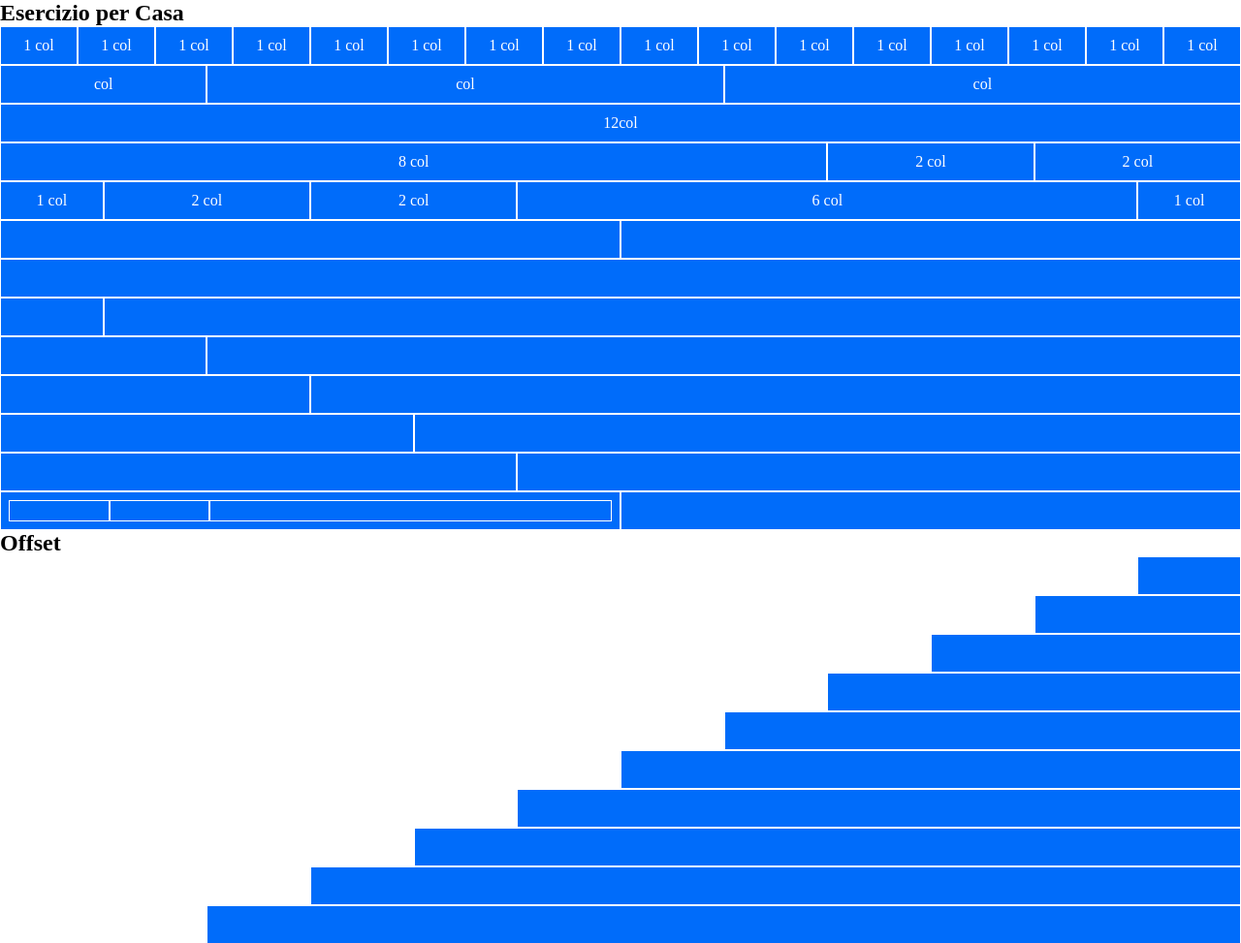
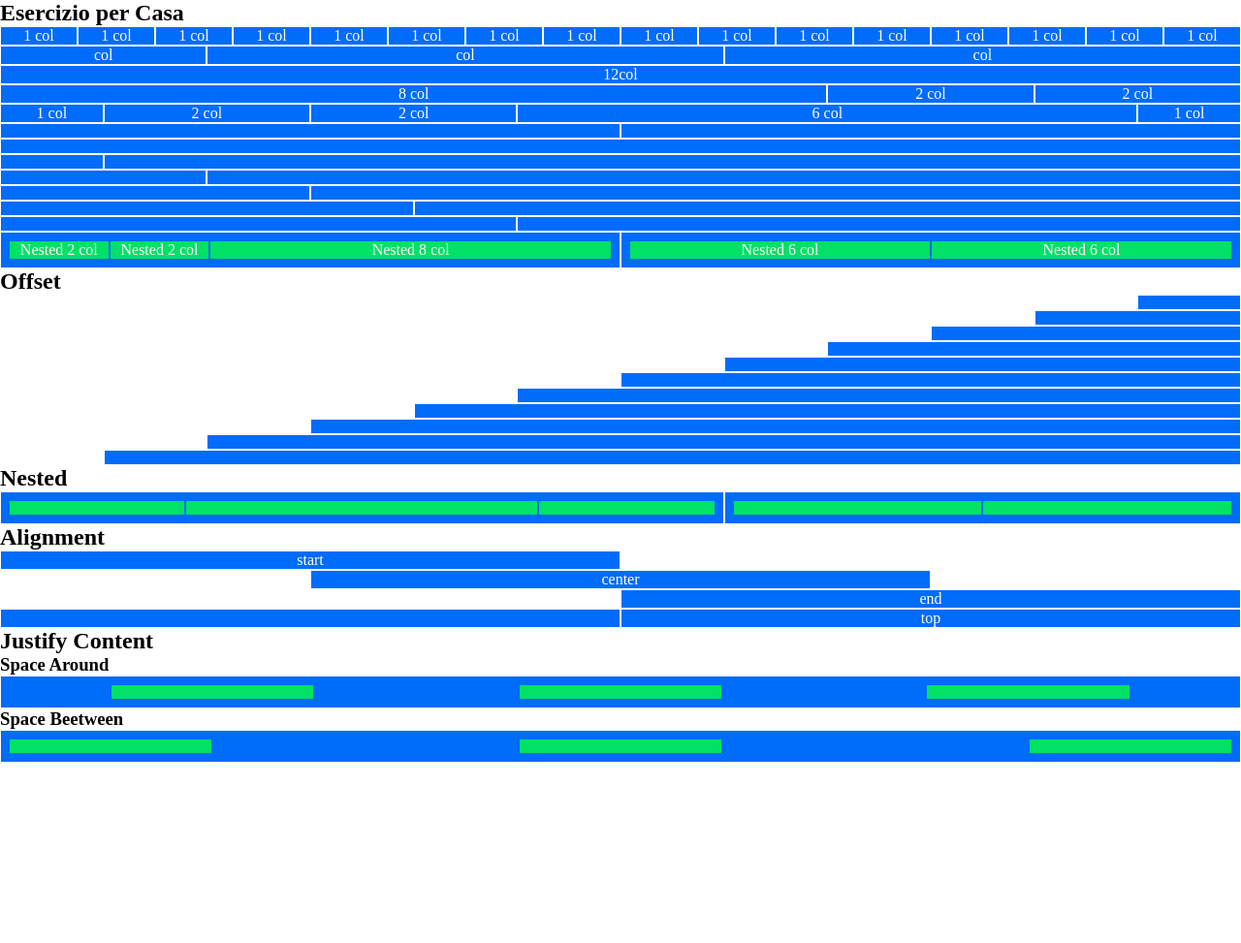
Before and after one commit to millooo94/-html-css-12bool, a plain HTML site: page index.html in a window 1280 px wide. Shown: the top 973 px of the page at 97% size. After the commit the page ends 800 px from the top, so only its background shows below. Drawn offline with Linux system fonts and the light colour scheme.

Commit message:
Refactor all

```diff
--- a/css/12bool.css
+++ b/css/12bool.css
@@ -18,6 +18,14 @@
 
 .nest {
     display: flex;
+}
+
+.space-around {
+    justify-content: space-around;
+}
+
+.space-between {
+    justify-content: space-between;
 }
 
 
--- a/css/style.css
+++ b/css/style.css
@@ -1,17 +1,22 @@
 [class*=col] {
+    background-color: #006cfa;
+    min-height: 1rem;
+    border: 1px solid white;
+}
+
+[class*=col] div {
+    background-color: #00e165;
+    border-color: #006cfa;
+}
+
+/* [class*=colbig] {
     background-color: #006cfa;
     height: 100%;
     border: 1px solid white;
-}
-
-[class*=colbig] {
-    background-color: #006cfa;
-    height: 100%;
-    border: 1px solid white;
-}
+} */
 
 
 
 .row {
-    height: 2.5rem;
+    min-height: 1rem;
 }
--- a/index.html
+++ b/index.html
@@ -9,24 +9,25 @@
     <link rel="stylesheet" href="css/style.css">
 </head>
 <body>
+    <section class="section-1 container">
         <h2>Esercizio per Casa</h2>
     <div class="row">
-        <div class="col-1"><div class="text">1 col</div></div>
-        <div class="col-1"><div class="text">1 col</div></div>
-        <div class="col-1"><div class="text">1 col</div></div>
-        <div class="col-1"><div class="text">1 col</div></div>
-        <div class="col-1"><div class="text">1 col</div></div>
-        <div class="col-1"><div class="text">1 col</div></div>
-        <div class="col-1"><div class="text">1 col</div></div>
-        <div class="col-1"><div class="text">1 col</div></div>
-        <div class="col-1"><div class="text">1 col</div></div>
-        <div class="col-1"><div class="text">1 col</div></div>
-        <div class="col-1"><div class="text">1 col</div></div>
-        <div class="col-1"><div class="text">1 col</div></div>
-        <div class="col-1"><div class="text">1 col</div></div>
-        <div class="col-1"><div class="text">1 col</div></div>
-        <div class="col-1"><div class="text">1 col</div></div>
-        <div class="col-1"><div class="text">1 col</div></div>
+        <div class="col-1"><span class="text">1 col</span></div>
+        <div class="col-1"><span class="text">1 col</span></div>
+        <div class="col-1"><span class="text">1 col</span></div>
+        <div class="col-1"><span class="text">1 col</span></div>
+        <div class="col-1"><span class="text">1 col</span></div>
+        <div class="col-1"><span class="text">1 col</span></div>
+        <div class="col-1"><span class="text">1 col</span></div>
+        <div class="col-1"><span class="text">1 col</span></div>
+        <div class="col-1"><span class="text">1 col</span></div>
+        <div class="col-1"><span class="text">1 col</span></div>
+        <div class="col-1"><span class="text">1 col</span></div>
+        <div class="col-1"><span class="text">1 col</span></div>
+        <div class="col-1"><span class="text">1 col</span></div>
+        <div class="col-1"><span class="text">1 col</span></div>
+        <div class="col-1"><span class="text">1 col</span></div>
+        <div class="col-1"><span class="text">1 col</span></div>
     </div>
     <div class="row">
         <div class="col-2"><span class="text">col</span></div>
@@ -80,13 +81,18 @@
     </div>
     <div class="row">
         <div class="pad nest col-6">
-            <div class="col-2"></div>
-            <div class="col-2"></div>
-            <div class="col-8"></div>
+            <div class="col-2"><span class="text">Nested 2 col</span></div>
+            <div class="col-2"><span class="text">Nested 2 col</span></div>
+            <div class="col-8"><span class="text">Nested 8 col</span></div>
         </div>
-        <div class="col-6"></div>
+        <div class="pad nest col-6">
+            <div class="col-6"><span class="text">Nested 6 col</span></div>
+            <div class="col-6"><span class="text">Nested 6 col</span></div>
         </div>
+    </div>
+    </section>
 
+    <section class="section-2">
         <h2>Offset</h2>
         <div class="row">
             <div class="col-1 col-offset-11"></div>
@@ -121,6 +127,25 @@
         <div class="row">
             <div class="col-11 col-offset-1"></div>
         </div>
+    </section>
+
+    <section class="section-3">
+        <h2>Nested</h2>
+        <div class="row">
+            <div class="pad nest col-7">
+                <div class="col-3"></div>
+                <div class="col-6"></div>
+                <div class="col-3"></div>
+            </div>
+            <div class="pad nest col-5">
+                <div class="col-6"></div>
+                <div class="col-6"></div>
+            </div>
+        </div>
+    </section>
+
+
+
 
     <h2>Alignment</h2>
     <div class="row">
@@ -130,10 +155,32 @@
         <div class="col-6 col-offset-3"><span class="text">center</span></div>
     </div>
     <div class="row">
-        <div class="col-6 col-offset-6"><span class="end">end</span></div>
+        <div class="col-6 col-offset-6"><span class="text">end</span></div>
     </div>
     <div class="row">
-        <div class="col-6 col-offset-3"></div>
+        <div class="col-6"></div>
+        <div class="col-6"><span class="text">top</span></div>
     </div>
+
+    <section>
+        <h2>Justify Content</h2>
+        <h3>Space Around</h3>
+        <div class="row">
+            <div class="pad nest space-around col-12">
+                <div class="col-2"></div>
+                <div class="col-2"></div>
+                <div class="col-2"></div>
+            </div>
+        </div>
+        <h3>Space Beetween</h3>
+        <div class="row">
+            <div class="pad nest space-between col-12">
+                <div class="col-2"></div>
+                <div class="col-2"></div>
+                <div class="col-2"></div>
+            </div>
+        </div>
+    </section>
+
 </body>
 </html>
```
Lines whose indentation alone changed are shown as unchanged.
